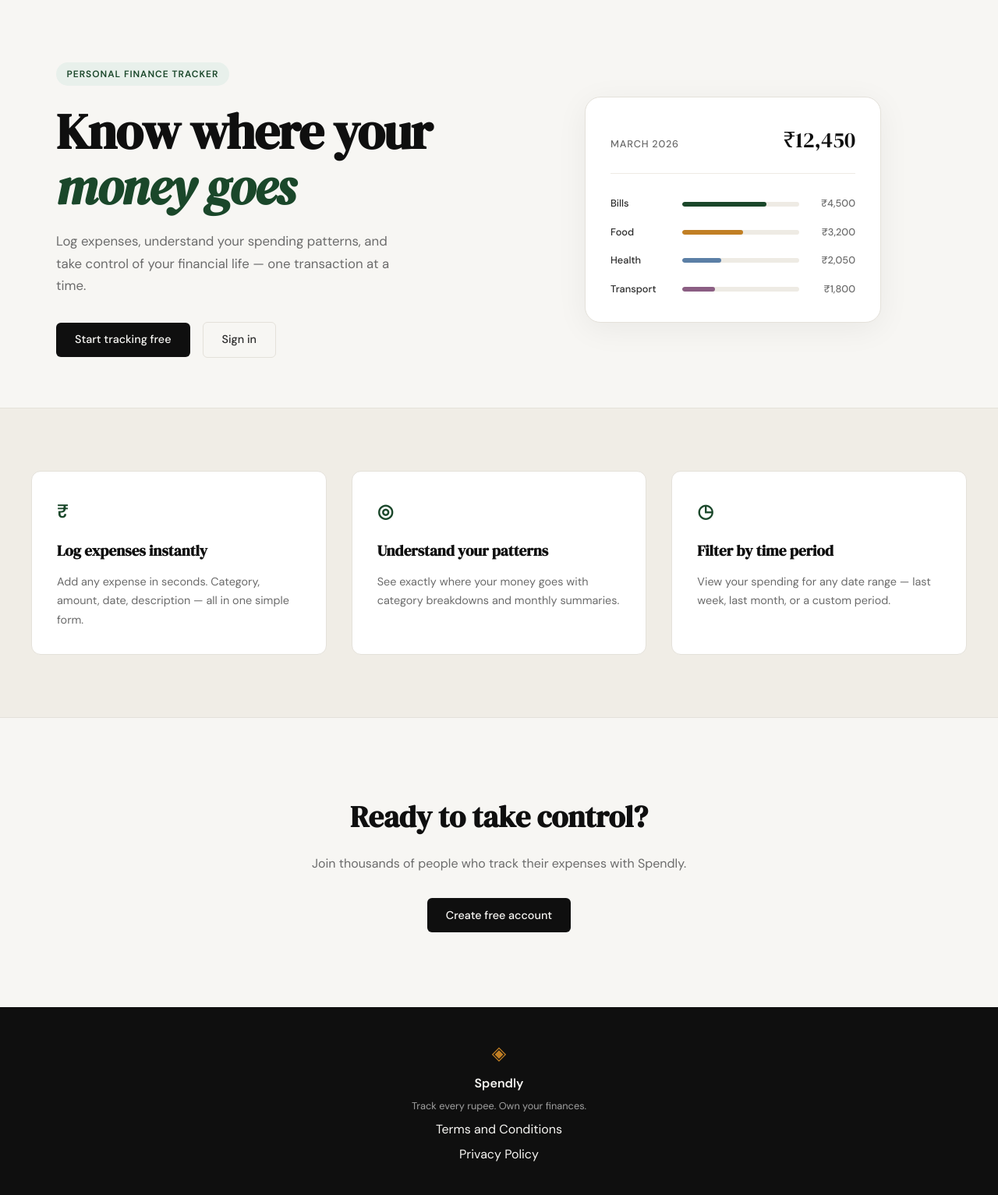
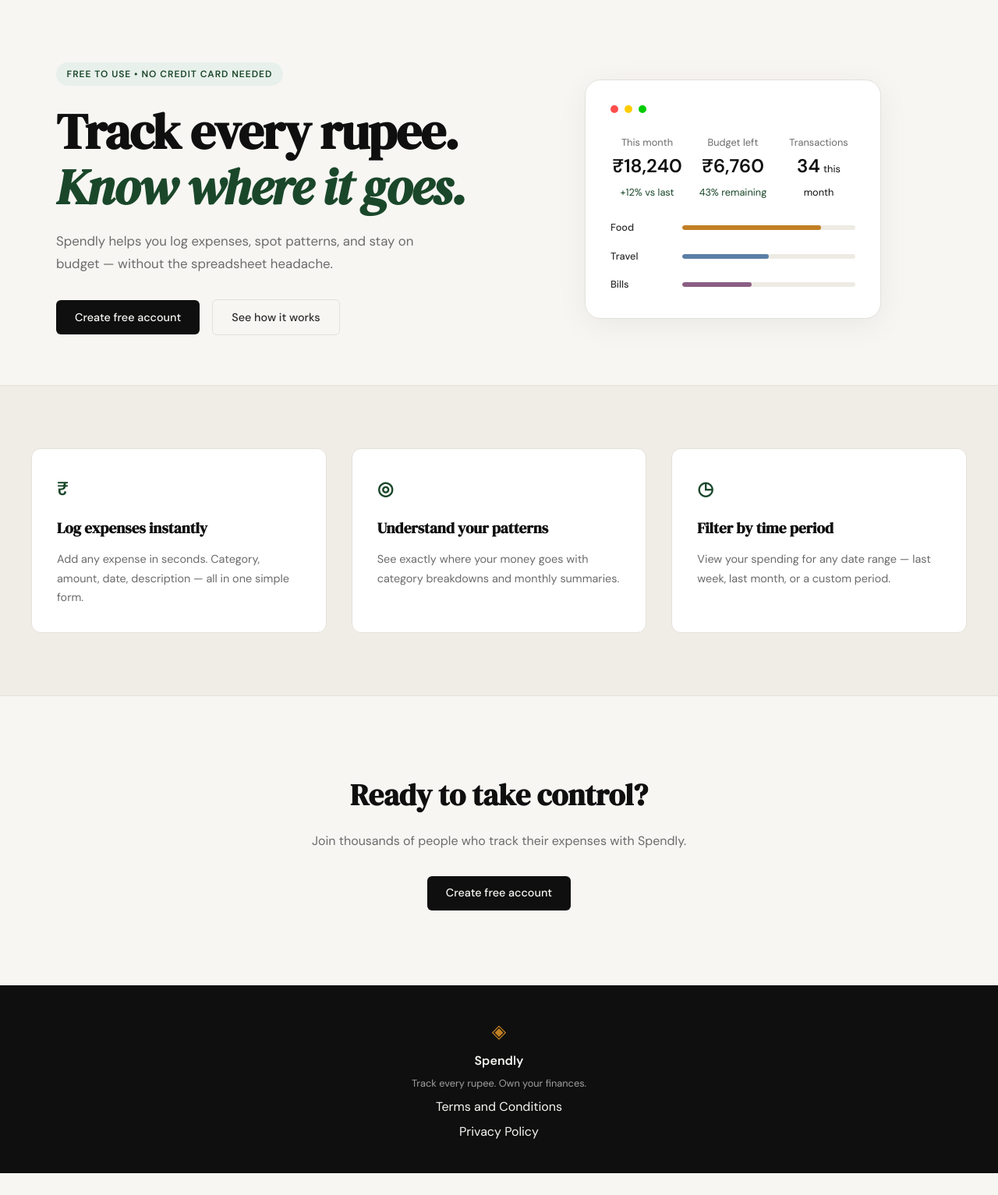
Before and after one commit to qaiserjaved/spendly, a Flask app: page / in a window 1280 px wide. Shown: the part 61-1594 px from the top of the page at 78% size. After the commit the page ends 1566 px from the top, so only its background shows below. Run offline with Flask 3, Linux system fonts and the light colour scheme.

Commit message:
landing: redesign hero section to match mockup

```diff
--- a/file.txt
+++ b/file.txt
@@ -43,7 +43,7 @@
 
 I've attached a screenshot of the updated Spendly hero section design.
 
-Modify only the hero section in @templates/landing.html and @static/css/landing.css
+Modify only the hero section in @templates/landing.html and @static/css/style.css
 to match this image exactly. Do not touch any other part of the page.
 
 git commit -m "landing: redesign hero section to match mockup"
--- a/static/css/style.css
+++ b/static/css/style.css
@@ -193,34 +193,60 @@
     box-shadow: 0 8px 40px rgba(0,0,0,0.06);
 }
 
-.mock-card-header {
+.mock-card-dots {
     display: flex;
-    justify-content: space-between;
-    align-items: baseline;
-    margin-bottom: 1.75rem;
-    padding-bottom: 1.25rem;
-    border-bottom: 1px solid var(--border-soft);
+    gap: 0.5rem;
+    margin-bottom: 1.5rem;
 }
 
-.mock-label {
-    font-size: 0.8rem;
-    font-weight: 500;
-    color: var(--ink-muted);
-    text-transform: uppercase;
-    letter-spacing: 0.06em;
+.dot {
+    width: 10px;
+    height: 10px;
+    border-radius: 50%;
 }
 
-.mock-total {
-    font-family: var(--font-display);
-    font-size: 1.75rem;
-    color: var(--ink);
+.dot.red { background-color: #ff4d4d; }
+.dot.yellow { background-color: #ffcc00; }
+.dot.green { background-color: #00cc00; }
+
+.mock-stats-grid {
+    display: grid;
+    grid-template-columns: repeat(3, 1fr);
+    gap: 1rem;
+    margin-bottom: 1.5rem;
+}
+
+.stat-item {
+    text-align: center;
+}
+
+.stat-label {
+    font-size: 0.8rem;
+    color: var(--ink-muted);
+}
+
+.stat-value {
+    font-size: 1.5rem;
+    font-weight: bold;
+}
+
+.stat-trend {
+    font-size: 0.8rem;
+}
+
+.stat-trend.positive {
+    color: var(--accent);
+}
+
+.stat-trend.negative {
+    color: var(--danger);
 }
 
 .mock-bars { display: flex; flex-direction: column; gap: 1rem; }
 
 .mock-bar-row {
     display: grid;
-    grid-template-columns: 80px 1fr 60px;
+    grid-template-columns: 80px 1fr;
     align-items: center;
     gap: 0.75rem;
 }
@@ -249,12 +275,7 @@
 .mock-bar-3 { background: #5b7fa6; }
 .mock-bar-4 { background: #8b5e83; }
 
-.mock-amt {
-    font-size: 0.8rem;
-    font-weight: 500;
-    color: var(--ink-muted);
-    text-align: right;
-}
+/* Removed mock-amt as it's not used in the new design */
 
 /* ------------------------------------------------------------------ */
 /* Buttons                                                             */
--- a/templates/landing.html
+++ b/templates/landing.html
@@ -6,55 +6,62 @@
 
 <section class="hero">
     <div class="hero-inner">
-        <div class="hero-badge">Personal Finance Tracker</div>
+        <div class="hero-badge">Free to use • No credit card needed</div>
         <h1 class="hero-title">
-            Know where your<br>
-            <em>money goes</em>
+            Track every rupee.<br>
+            <em style="color: var(--accent);">Know where it goes.</em>
         </h1>
         <p class="hero-subtitle">
-            Log expenses, understand your spending patterns,
-            and take control of your financial life —
-            one transaction at a time.
+            Spendly helps you log expenses, spot patterns, and stay
+            on budget — without the spreadsheet headache.
         </p>
         <div class="hero-actions">
-            <a href="{{ url_for('register') }}" class="btn-primary">Start tracking free</a>
-            <a href="{{ url_for('login') }}" class="btn-ghost">Sign in</a>
+            <a href="{{ url_for('register') }}" class="btn-primary">Create free account</a>
+            <a href="#" class="btn-ghost">See how it works</a>
         </div>
     </div>
     <div class="hero-visual">
         <div class="mock-card">
-            <div class="mock-card-header">
-                <span class="mock-label">March 2026</span>
-                <span class="mock-total">₹12,450</span>
+            <div class="mock-card-dots">
+                <span class="dot red"></span>
+                <span class="dot yellow"></span>
+                <span class="dot green"></span>
+            </div>
+            <div class="mock-stats-grid">
+                <div class="stat-item">
+                    <span class="stat-label">This month</span>
+                    <span class="stat-value">₹18,240</span>
+                    <span class="stat-trend positive">+12% vs last</span>
+                </div>
+                <div class="stat-item">
+                    <span class="stat-label">Budget left</span>
+                    <span class="stat-value">₹6,760</span>
+                    <span class="stat-trend positive">43% remaining</span>
+                </div>
+                <div class="stat-item">
+                    <span class="stat-label">Transactions</span>
+                    <span class="stat-value">34</span>
+                    <span class="stat-trend">this month</span>
+                </div>
             </div>
             <div class="mock-bars">
                 <div class="mock-bar-row">
+                    <span class="mock-cat">Food</span>
+                    <div class="mock-bar-track">
+                        <div class="mock-bar mock-bar-2" style="width: 80%"></div>
+                    </div>
+                </div>
+                <div class="mock-bar-row">
+                    <span class="mock-cat">Travel</span>
+                    <div class="mock-bar-track">
+                        <div class="mock-bar mock-bar-3" style="width: 50%"></div>
+                    </div>
+                </div>
+                <div class="mock-bar-row">
                     <span class="mock-cat">Bills</span>
                     <div class="mock-bar-track">
-                        <div class="mock-bar" style="width: 72%"></div>
+                        <div class="mock-bar mock-bar-4" style="width: 40%"></div>
                     </div>
-                    <span class="mock-amt">₹4,500</span>
-                </div>
-                <div class="mock-bar-row">
-                    <span class="mock-cat">Food</span>
-                    <div class="mock-bar-track">
-                        <div class="mock-bar mock-bar-2" style="width: 52%"></div>
-                    </div>
-                    <span class="mock-amt">₹3,200</span>
-                </div>
-                <div class="mock-bar-row">
-                    <span class="mock-cat">Health</span>
-                    <div class="mock-bar-track">
-                        <div class="mock-bar mock-bar-3" style="width: 33%"></div>
-                    </div>
-                    <span class="mock-amt">₹2,050</span>
-                </div>
-                <div class="mock-bar-row">
-                    <span class="mock-cat">Transport</span>
-                    <div class="mock-bar-track">
-                        <div class="mock-bar mock-bar-4" style="width: 28%"></div>
-                    </div>
-                    <span class="mock-amt">₹1,800</span>
                 </div>
             </div>
         </div>
```
